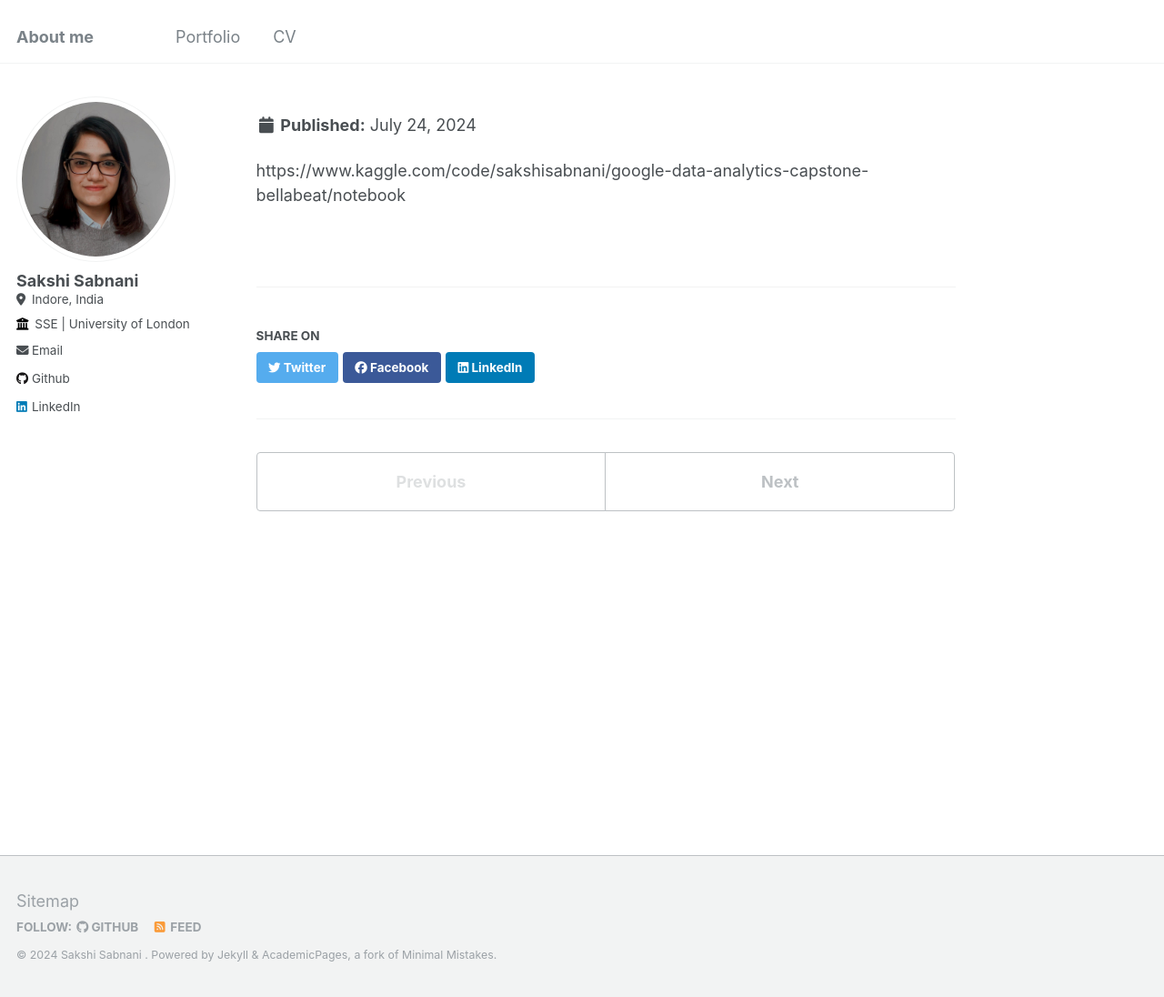
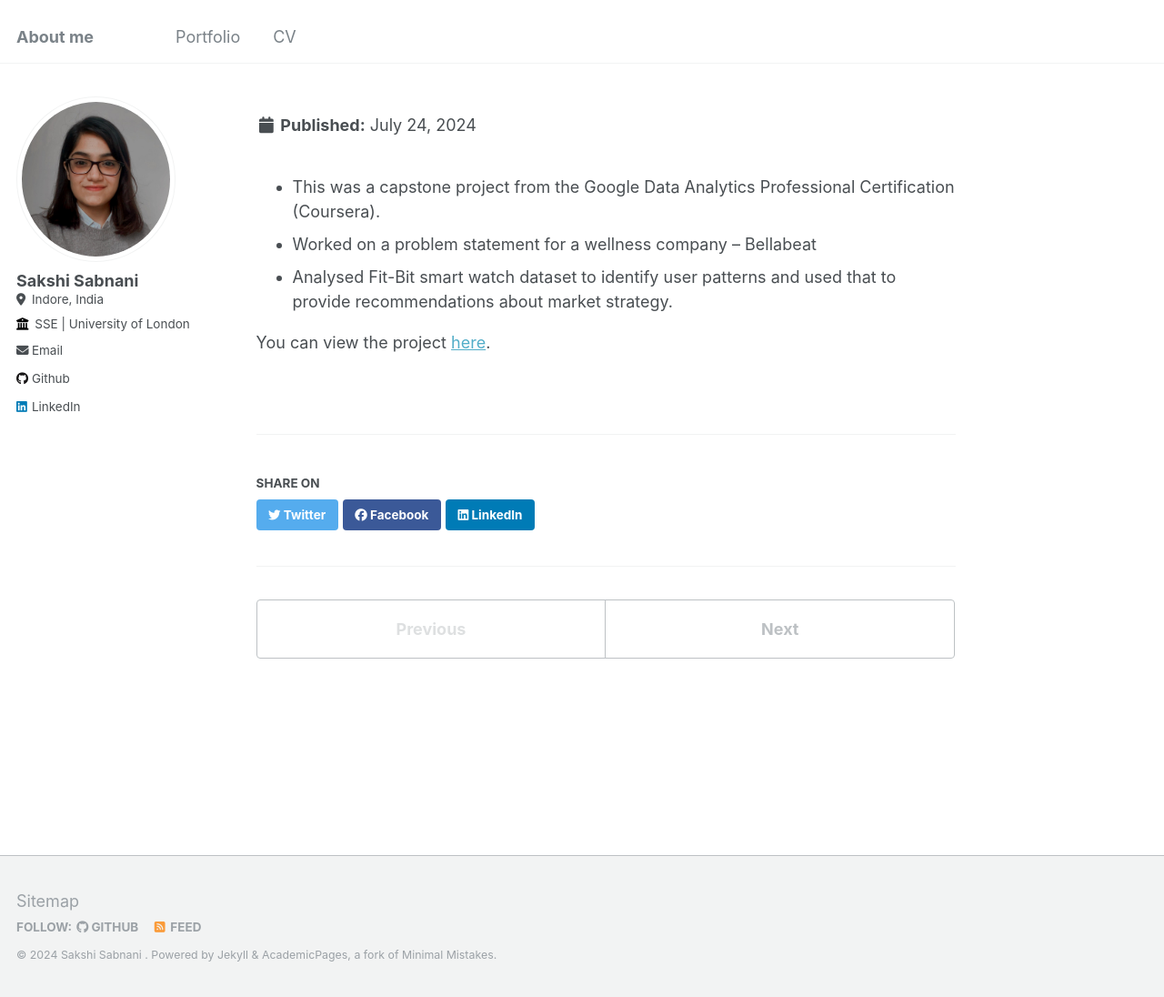
Before and after one commit to sakshisabnani/sakshisabnani.github.io, a Jekyll site: the page built from _portfolio/portfolio-1.md, in a window 1280 px wide and 1096 px high. Shown: the whole window at 91% size. Built offline with Jekyll 4.4.1, drawn with Linux system fonts in a browser that asks for light colours.

Commit message:
Update portfolio-1.md

```diff
--- a/_portfolio/portfolio-1.md
+++ b/_portfolio/portfolio-1.md
@@ -1,7 +1,11 @@
 ---
 title: "Google Data Analytics Capstone Project"
-excerpt: "A Capstone Data Analytics project for a professional certification from google where I generated insights for a wellness company to understand user behaviour and how it could optimise it's product."<br/>
+excerpt: "A Capstone Data Analytics project for a professional certification from Google.<br/><img src="/images/google4.png" width="700" height="500">"
+collection: portfolio
+---
 
-<img src="/images/google4.png" width="700" height="500">
----
-https://www.kaggle.com/code/sakshisabnani/google-data-analytics-capstone-bellabeat/notebook
+- This was a capstone project from the Google Data Analytics Professional Certification (Coursera).
+- Worked on a problem statement for a wellness company – Bellabeat
+- Analysed Fit-Bit smart watch dataset to identify user patterns and used that to provide recommendations about market strategy.
+
+You can view the project [here](https://www.kaggle.com/sakshisabnani/google-data-analytics-capstone-bellabeat/notebook).
```
